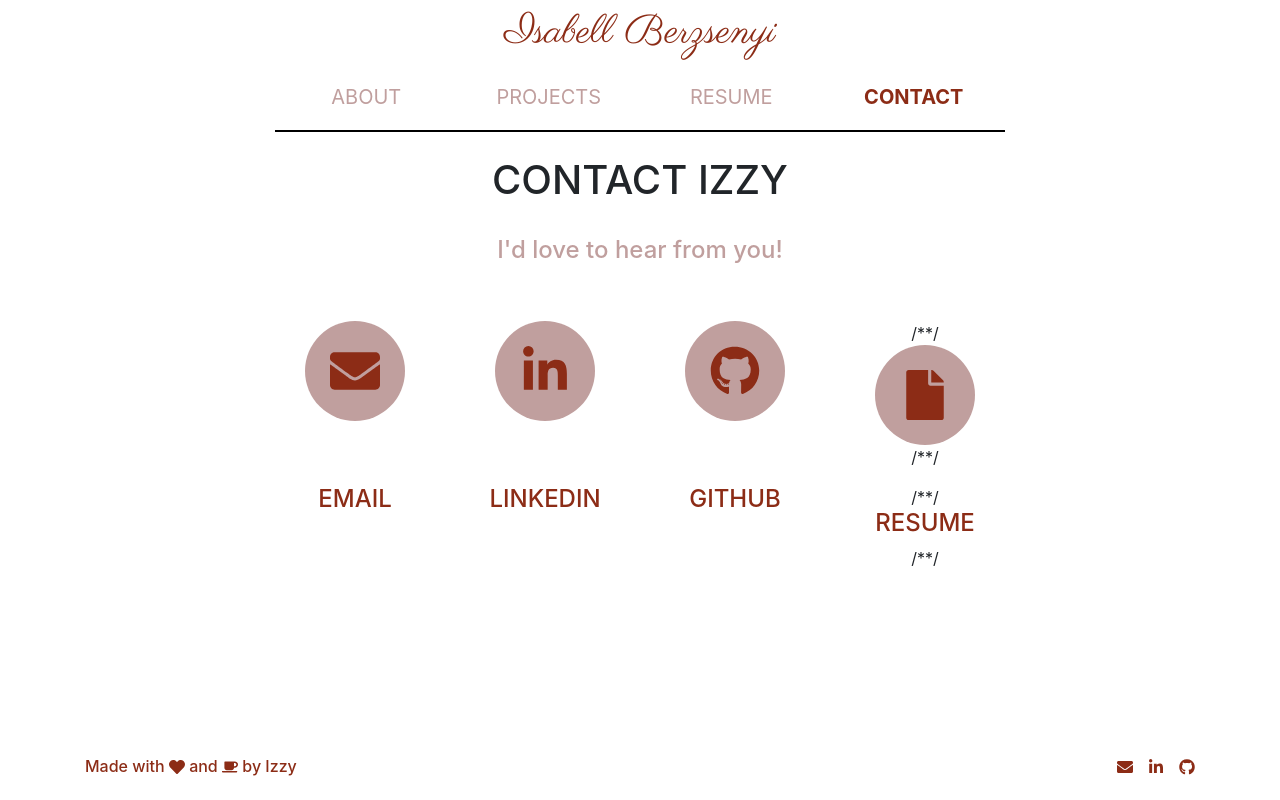
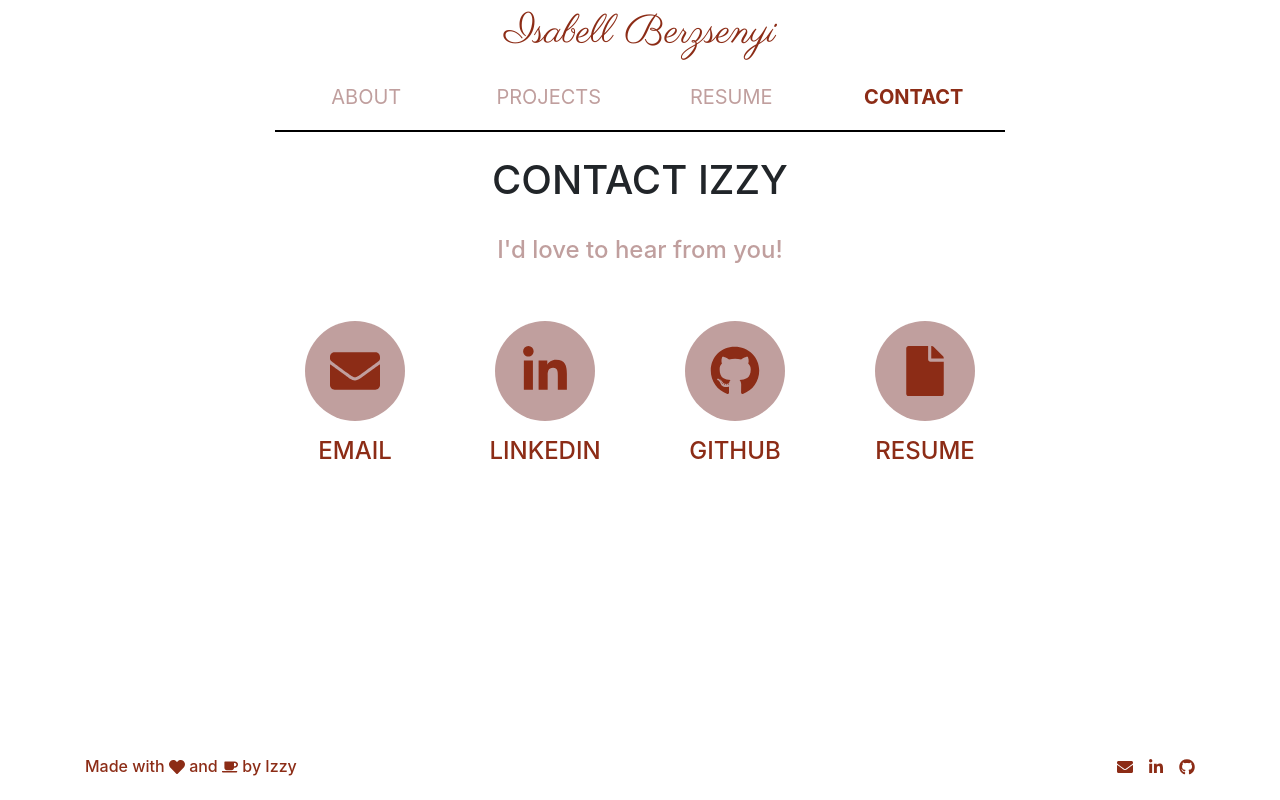
Before and after one commit to isabellberzsenyi/React_Portfolio, a React (Create React App) app: page /contact in a window 1280 px wide. Built offline with nearby package versions, Linux system fonts and the light colour scheme.

Commit message:
security last check

```diff
--- a/src/components/contact.js
+++ b/src/components/contact.js
@@ -44,15 +44,9 @@ class Contact extends Component {
               </a>
             </Col>
             <Col md={{ size: 2 }}>
-              /*
-              <a onClick={this.onResumeClick} target="_blank">
-                */
-                <div className="icon-background">
-                  <FaFile className="contact-icon" />
-                </div>
-                /*
-              </a>
-              */
+              <div className="icon-background">
+                <FaFile className="contact-icon" />
+              </div>
             </Col>
           </Row>
 
@@ -79,13 +73,7 @@ class Contact extends Component {
               </a>
             </Col>
             <Col md={{ size: 2 }}>
-              /*
-              <a onClick={this.onResumeClick}>
-                */
-                <h4 className="contact-links">Resume</h4>
-                /*
-              </a>
-              */
+              <h4 className="contact-links">Resume</h4>
             </Col>
           </Row>
         </Container>
```
